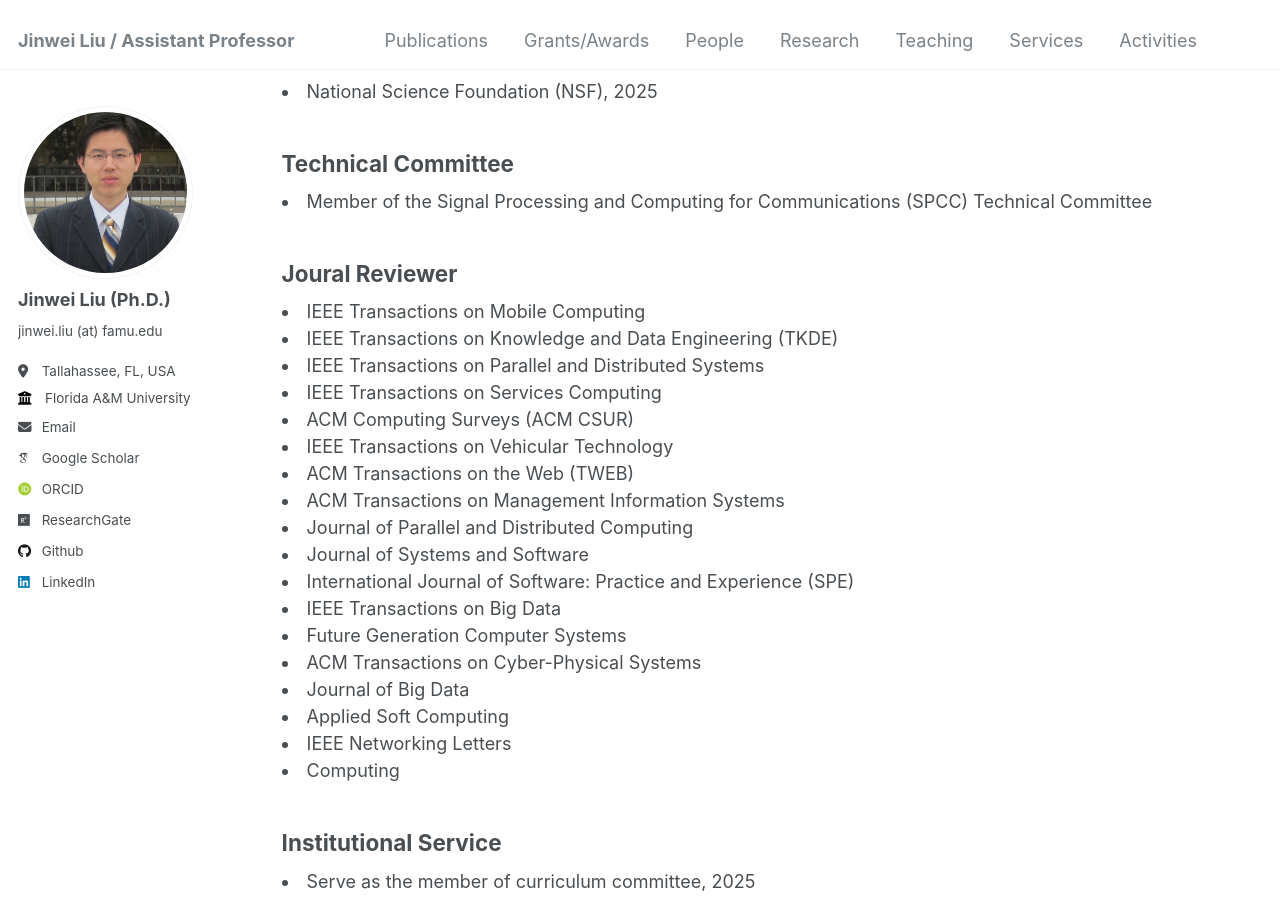
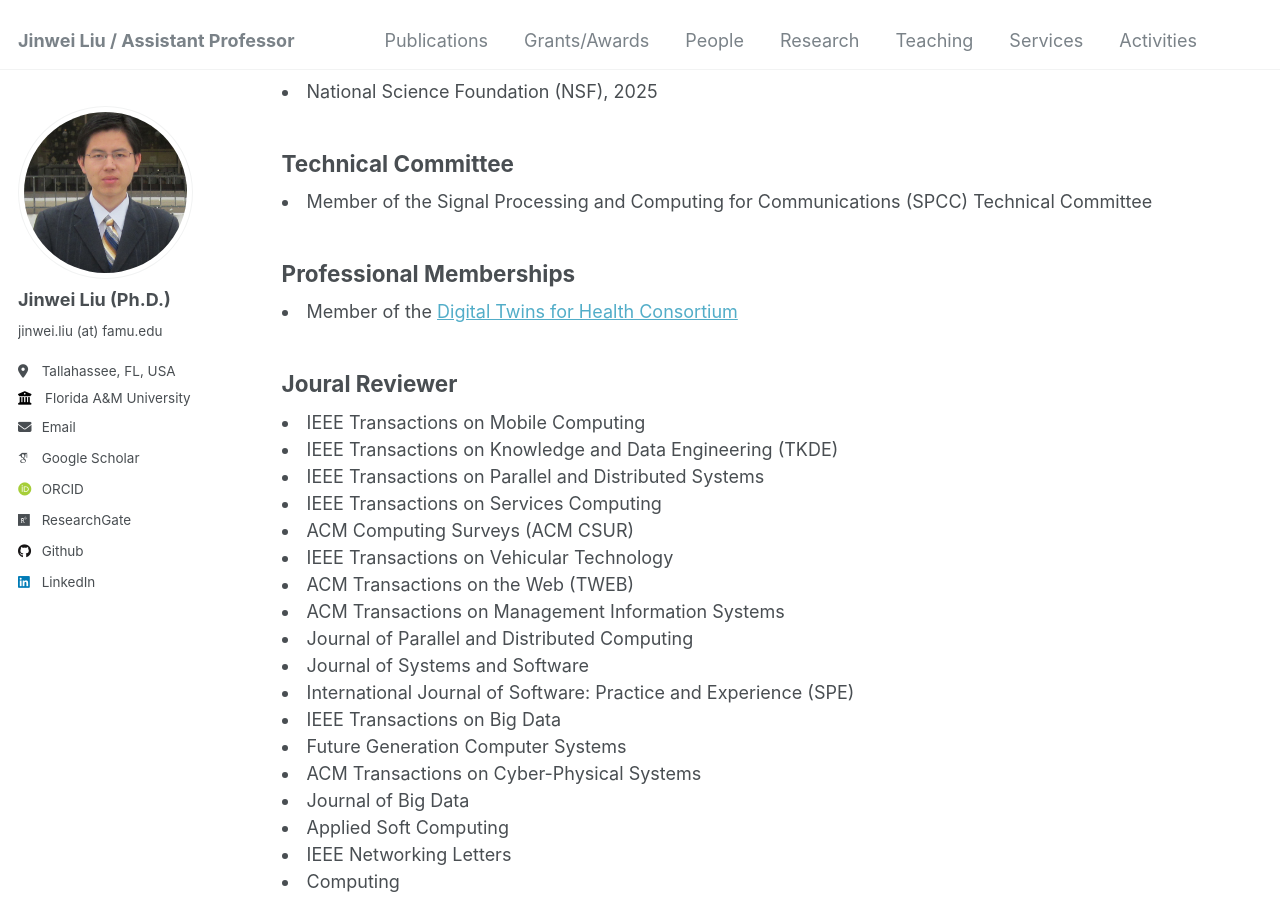
Before and after one commit to jinweiliucu/jinweiliucu.github.io, a Jekyll site: the page built from _pages/services.html, in a window 1280 px wide and 900 px high, scrolled down 1170 px. Built offline with Jekyll 4.4.1, drawn with Linux system fonts in a browser that asks for light colours; some web fonts are replaced.

Commit message:
Update services.html

```diff
--- a/_pages/services.html
+++ b/_pages/services.html
@@ -107,6 +107,11 @@ author_profile: true
 <h2 class="text-left">Technical Committee </h2>
 	<li>
 	Member of the Signal Processing and Computing for Communications (SPCC) Technical Committee
+	</li>
+
+<h2 class="text-left"> Professional Memberships</h2>
+	<li>
+	Member of the <a href="https://dt4h.org//">Digital Twins for Health Consortium</a>
 	</li>
 
 <h2 class="text-left">Joural Reviewer </h2>
```
